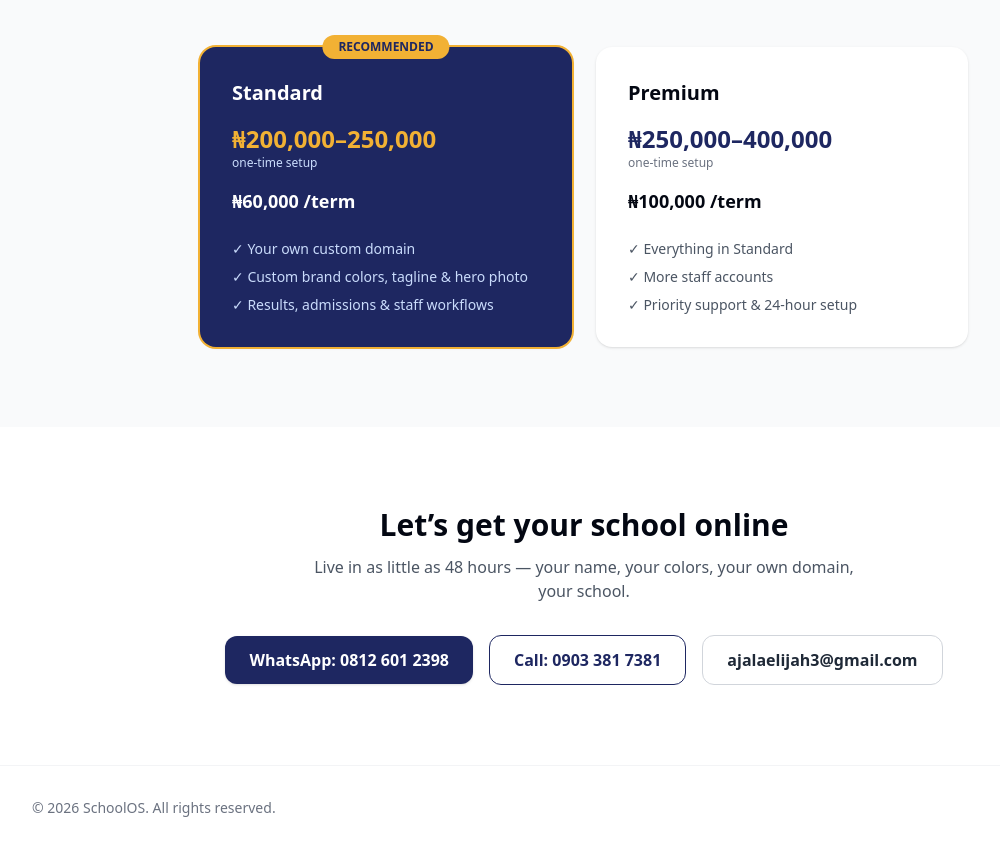
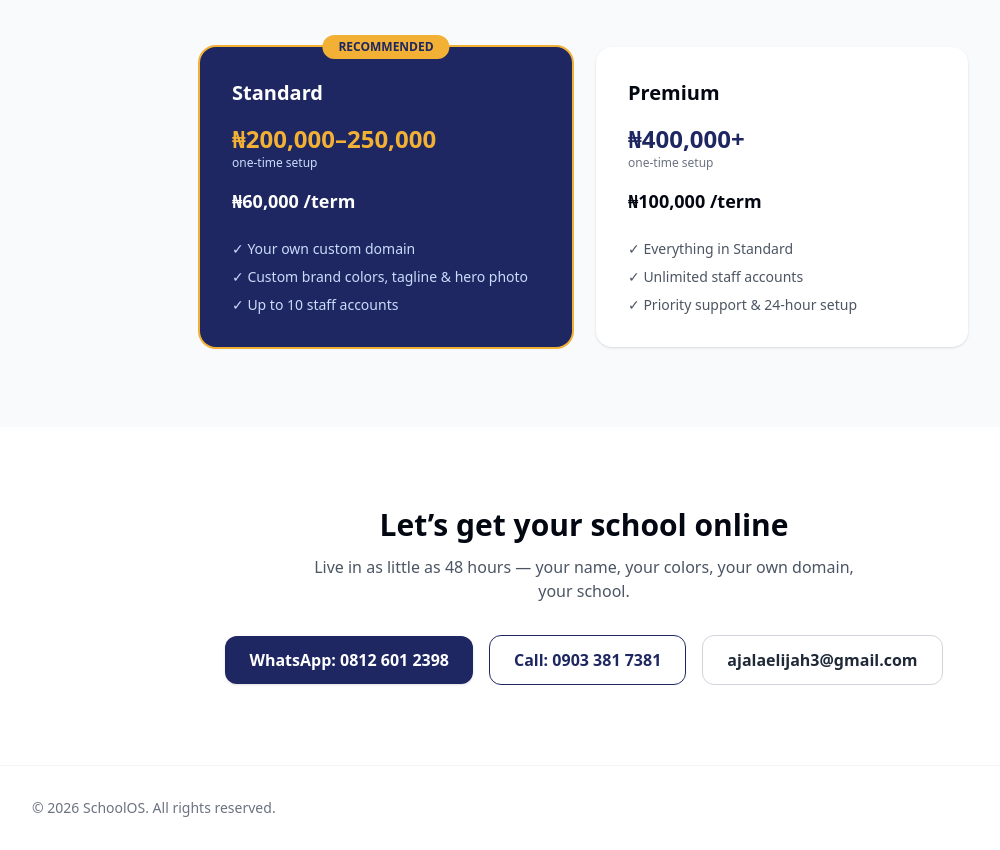
Before and after one commit to Gibbie03/Intellect-schools, a Next.js app: page / in a window 1280 px wide. Shown: the part 1320-2170 px from the top of the page, without its empty margins (56-1056 px from the left). Built offline with nearby package versions, Linux system fonts and the light colour scheme; no server answers; the database is empty.

Commit message:
Bump Premium setup fee to 400k+ and spell out staff account limits
Premium setup is now ₦400,000+ rather than a 250k-400k range. Pricing
copy now states the actual differentiator: Standard includes up to 10
staff accounts, Premium is unlimited.

```diff
--- a/components/LandingPage.tsx
+++ b/components/LandingPage.tsx
@@ -39,14 +39,14 @@ const tiers = [
     name: 'Standard',
     setup: '₦200,000–250,000',
     term: '₦60,000',
-    features: ['Your own custom domain', 'Custom brand colors, tagline & hero photo', 'Results, admissions & staff workflows'],
+    features: ['Your own custom domain', 'Custom brand colors, tagline & hero photo', 'Up to 10 staff accounts'],
     highlight: true,
   },
   {
     name: 'Premium',
-    setup: '₦250,000–400,000',
+    setup: '₦400,000+',
     term: '₦100,000',
-    features: ['Everything in Standard', 'More staff accounts', 'Priority support & 24-hour setup'],
+    features: ['Everything in Standard', 'Unlimited staff accounts', 'Priority support & 24-hour setup'],
     highlight: false,
   },
 ];
```
